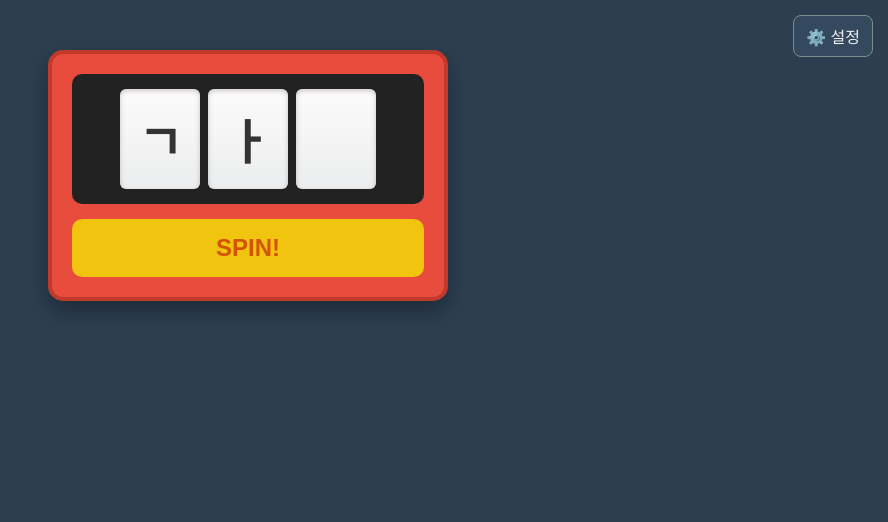
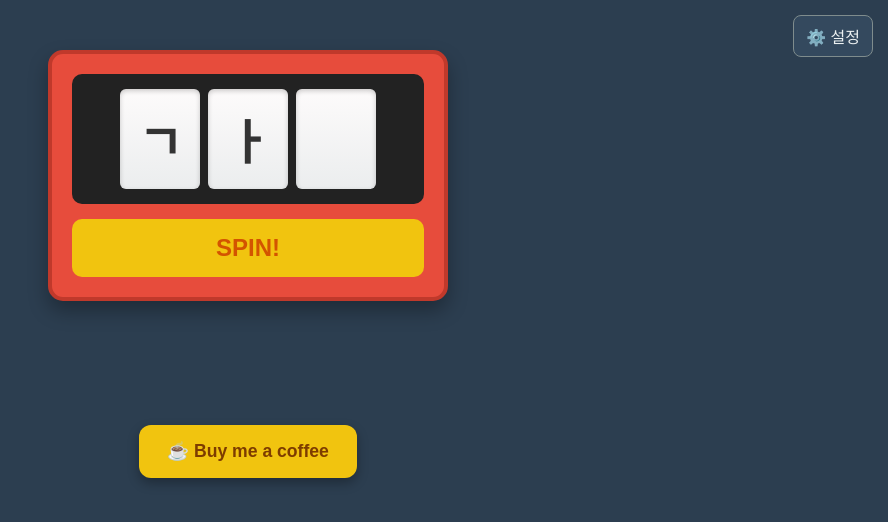
Before and after one commit to ssethj/korean-syllamachine, a plain HTML site: page index.html in a window 1280 px wide. Shown: the whole page, without its empty margins (392-1280 px from the left). Drawn offline with Linux system fonts and the light colour scheme.

Commit message:
Add Buy Me a Coffee button

```diff
--- a/index.html
+++ b/index.html
@@ -117,6 +117,19 @@
             text-shadow: 0 0 10px rgba(241,196,15,0.5);
         }
 
+        /* Buy Me a Coffee 버튼 */
+        .btn-coffee {
+            background-color: #f1c40f; color: #7d3c00;
+            border: none; padding: 16px 28px;
+            font-size: 1.1em; font-weight: bold; border-radius: 12px;
+            cursor: pointer; text-decoration: none;
+            margin-top: 24px;
+            display: inline-flex; align-items: center; gap: 8px;
+            box-shadow: 0 5px 12px rgba(0,0,0,0.3);
+            transition: transform 0.2s;
+        }
+        .btn-coffee:hover { transform: translateY(-2px); }
+
         /* 모바일 최적화 미디어 쿼리 */
         @media (max-width: 350px) {
             .reel { width: 60px; height: 80px; font-size: 2.5em; }
@@ -138,6 +151,10 @@
     </div>
 
     <div class="result-display" id="resultText"></div>
+
+    <a class="btn-coffee" href="https://www.buymeacoffee.com/lungo" target="_blank" rel="noopener">
+        ☕ Buy me a coffee
+    </a>
 
     <div class="drawer-overlay" id="drawerOverlay" onclick="toggleDrawer()"></div>
     <div class="settings-drawer" id="settingsDrawer">
```
